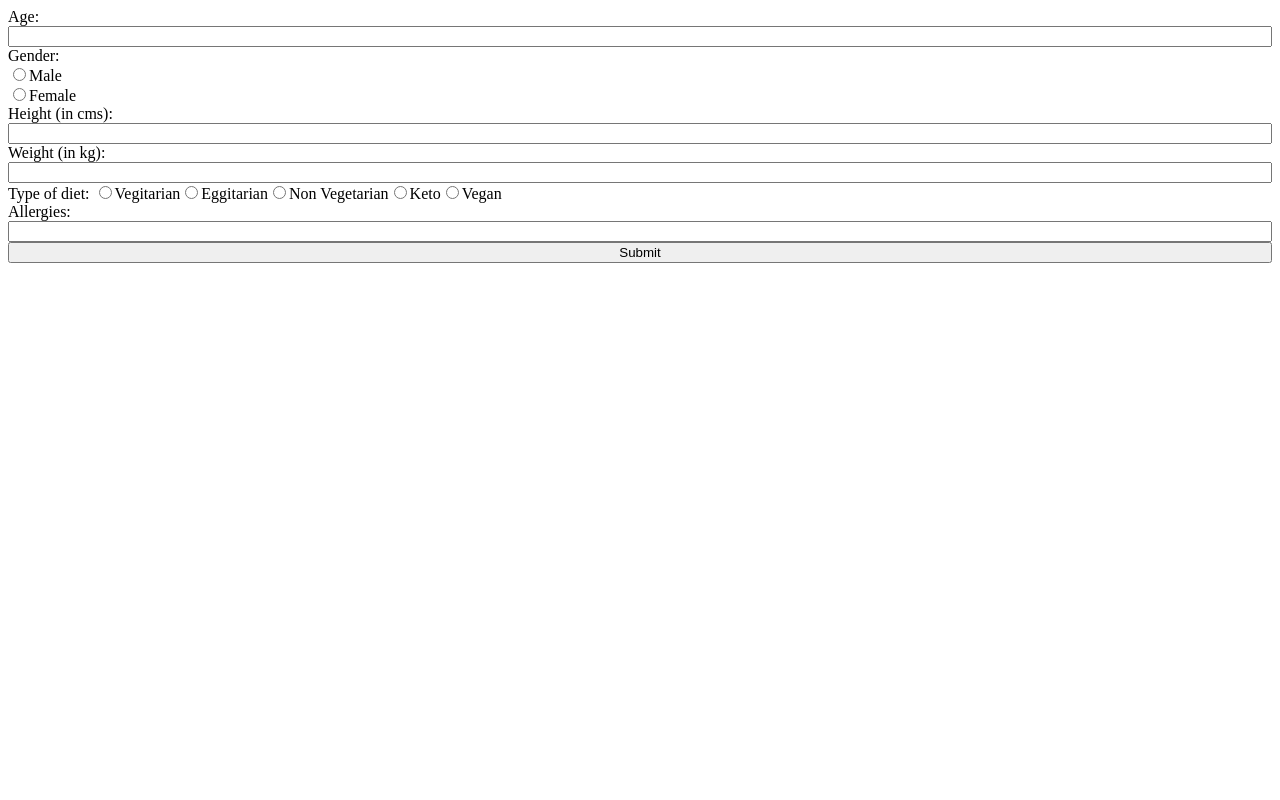
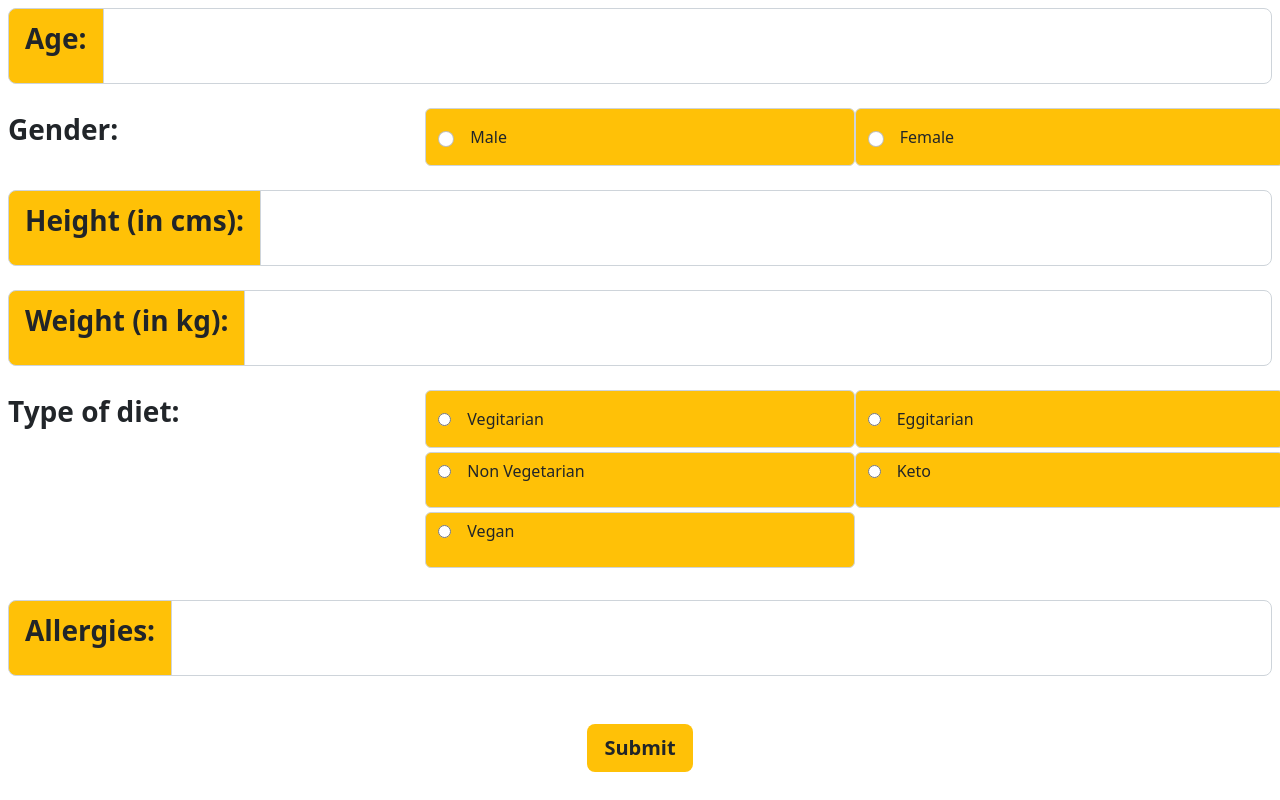
Before and after one commit to satuiro/medfriend, a Next.js app: page /calorie in a window 1280 px wide. Built offline with nearby package versions, Linux system fonts and the light colour scheme.

Commit message:
CSS Properties
Gave looks to the site.

Co-Authored-By: Mohak <92783629+satuiro@users.noreply.github.com>

```diff
--- a/package.json
+++ b/package.json
@@ -9,6 +9,7 @@
     "lint": "next lint"
   },
   "dependencies": {
+    "bootstrap": "^5.2.3",
     "eslint": "8.40.0",
     "eslint-config-next": "13.4.2",
     "next": "13.4.2",
--- a/pages/_app.js
+++ b/pages/_app.js
@@ -1,5 +1,5 @@
 import '@/styles/globals.css'
-
+import 'bootstrap/dist/css/bootstrap.css'
 export default function App({ Component, pageProps }) {
   return <Component {...pageProps} />
 }
--- a/pages/_document.js
+++ b/pages/_document.js
@@ -4,7 +4,7 @@ export default function Document() {
   return (
     <Html lang="en">
       <Head />
-      <body>
+      <body >
         <Main />
         <NextScript />
       </body>
--- a/pages/calorie.js
+++ b/pages/calorie.js
@@ -22,7 +22,7 @@ export default function Calorie() {
       });
   }
   return (
-    <>
+    <div className="mt-2 ms-2 me-2 mb-1">
       <form
         className={styles.form}
         onSubmit={(e) => {
@@ -30,61 +30,85 @@ export default function Calorie() {
           handleSubmit(e);
         }}
       >
-        <>
-          <label htmlFor="age">Age: </label>
-          <input type="text" pattern="[0-9]{2}" name="age" id="age" />
-        </>
-        <>
-          <label htmlFor="gender">Gender: </label>
-          <div>
-            <input type="radio" name="gender" value="male" id="male" />
-            <label htmlFor="male">Male</label>
+
+        <div className="input-group input-group-lg display-flex bg-yellow">
+          <span className="input-group-text bg-warning text-272343" id="inputGroup-sizing-lg bg-yellow"><label htmlFor="age"><p className="fs-3 fw-semibold">Age: </p></label></span>
+          <input type="text" className="form-control" aria-label="Sizing example input" aria-describedby="inputGroup-sizing-lg" pattern="[0-9]{2}" name="age" id="age"></input>
+        </div>
+
+        <div className="display-flex row mt-4">
+          <div className="col-lg-4">
+            <label htmlFor="gender"><p className="fs-3 fw-semibold text-272343 me-0">Gender: </p></label>
           </div>
-          <div>
-            <input type="radio" name="gender" value="female" id="female" />
-            <label htmlFor="female">Female</label>
+          <div className="input-group-text col-lg-4 bg-warning">
+            <input type="radio" name="gender" value="male" id="male" class="form-check-input mt-1 " />
+            <label htmlFor="male" className="text-272343 ms-3">Male</label>
           </div>
-        </>
-        <>
-          <label htmlFor="height">Height (in cms): </label>
-          <input type="text" name="height" pattern="[0-9]{3}" id="height" />
-        </>
-        <>
-          <label htmlFor="weight">Weight (in kg): </label>
-          <input type="text" name="weight" id="weight" pattern="[0-9]{2,3}" />
-        </>
-        <div>
-          <label htmlFor="diet">Type of diet: </label>
+          <div className="input-group-text col-lg-4 bg-warning">
+            <input type="radio" name="gender" value="female" id="female" class="form-check-input mt-1 " />
+            <label htmlFor="female" className="text-272343 ms-3">Female</label>
+          </div>
+        </div>
 
-          <input type="radio" name="diet" id="veg" value={"Vegitarian"} />
-          <label htmlFor="veg">Vegitarian</label>
 
-          <input type="radio" name="diet" id="egg" value={"Eggitarian"} />
-          <label htmlFor="egg">Eggitarian</label>
+        <div className="input-group input-group-lg display-flex mt-4">
+          <span className="input-group-text bg-warning text-272343" id="inputGroup-sizing-lg"><label htmlFor="height"><p className="fs-3 fw-semibold">Height (in cms): </p></label></span>
+          <input type="text" className="form-control" aria-label="Sizing example input" aria-describedby="inputGroup-sizing-lg" name="height" pattern="[0-9]{3}" id="height" />
+        </div>
 
-          <input
-            type="radio"
-            name="diet"
-            id="nonVeg"
-            value={"Non Vegetarian"}
-          />
-          <label htmlFor="nonVeg">Non Vegetarian</label>
+        <div className="display-flex mt-4">
+          <div className="input-group input-group-lg">
+            <span className="input-group-text bg-warning text-272343" id="inputGroup-sizing-lg"><label htmlFor="weight"><p className="fs-3 fw-semibold">Weight (in kg): </p></label></span>
+            <input type="text" className="form-control" aria-label="Sizing example input" aria-describedby="inputGroup-sizing-lg" name="weight" id="weight" pattern="[0-9]{2,3}" />
+          </div>
+        </div>
 
-          <input type="radio" name="diet" id="keto" value={"Keto"} />
-          <label htmlFor="keto">Keto</label>
+        <div className="display-flex row mt-4 mb-1">
+          <div className="col-lg-4 mb-1">
+            <label htmlFor="diet"><p className="fs-3 fw-semibold">Type of diet: </p></label>
+          </div>
+          <div className="input-group-text bg-warning text-272343 col-lg-4 mb-1 ">
+            <input type="radio" name="diet" id="veg" value={"Vegitarian"} />
+            <label htmlFor="veg" className="ms-3">Vegitarian</label>
+          </div>
 
-          <input type="radio" name="diet" id="vegan" value={"Vegan"} />
-          <label htmlFor="vegan">Vegan</label>
+          <div className="input-group-text bg-warning text-272343 col-lg-4 mb-1 ">
+            <input type="radio" name="diet" id="egg" value={"Eggitarian"} />
+            <label htmlFor="egg" className="ms-3">Eggitarian</label>
+          </div>
+
+          <div className="col-lg-4 mb-1"></div>
+          <div className="input-group-text bg-warning text-272343 col-lg-4 mb-1 pb-4 ">
+            <input type="radio" name="diet" id="nonVeg" value={"Non Vegetarian"} />
+            <label htmlFor="nonVeg" className="ms-3">Non Vegetarian</label>
+          </div>
+
+          <div className="input-group-text bg-warning text-272343 col-lg-4 mb-1 pb-4 ">
+            <input type="radio" name="diet" id="keto" value={"Keto"} />
+            <label htmlFor="keto" className="ms-3">Keto</label>
+          </div>
+
+          <div className="col-lg-4 mb-1"></div>
+          <div className="input-group-text bg-warning text-272343 col-lg-4 mb-1 pb-4 ">
+            <input type="radio" name="diet" id="vegan" value={"Vegan"} />
+            <label htmlFor="vegan" className="ms-3">Vegan</label>
+          </div>
+
         </div>
-        <>
-          <label htmlFor="allergies">Allergies: </label>
-          <input type="text" name="allergies" id="allergies" />
-        </>
-        <>
-          <button type="submit">Submit</button>
-        </>
+
+        <div className="display-flex mt-4">
+          <div className="input-group input-group-lg">
+            <span className="input-group-text bg-warning text-272343" id="inputGroup-sizing-lg"><label htmlFor="allergies"><p className="fs-3 fw-semibold">Allergies: </p></label></span>
+            <input type="text" className="form-control bg-e3f6f5" aria-label="Sizing example input" aria-describedby="inputGroup-sizing-lg" name="allergies" id="allergies" />
+          </div>
+        </div>
+
+        <div className="text-center mt-5">
+          <button type="submit" class="btn btn-block btn-lg bg-warning text-272343 fw-bold">Submit</button>
+        </div>
+
       </form>
       <div className="response">{!!response && response}</div>
-    </>
+    </div>
   );
 }
--- a/styles/calorie.module.css
+++ b/styles/calorie.module.css
@@ -2,3 +2,23 @@
     display: flex;
     flex-direction: column;
 }
+
+.disply-flex{
+    display: flex;
+    padding-left: 1.2rem;
+}
+
+.text-272343{
+    color: #272343;
+}
+
+.padding-allsides{
+    margin-top: 1.5rem;
+    margin-right: .25rem;
+    margin-bottom: .25rem;
+    margin-left: .25rem;
+}
+
+.width-30{
+    width: 30%;
+}
```
Also changed, not shown: pages/index.js (+16 -3 lines), Images/logo.png (renamed from Images/logo-medFriend-expand.png), 1 other file (tests, documents, lock files or other folders).
